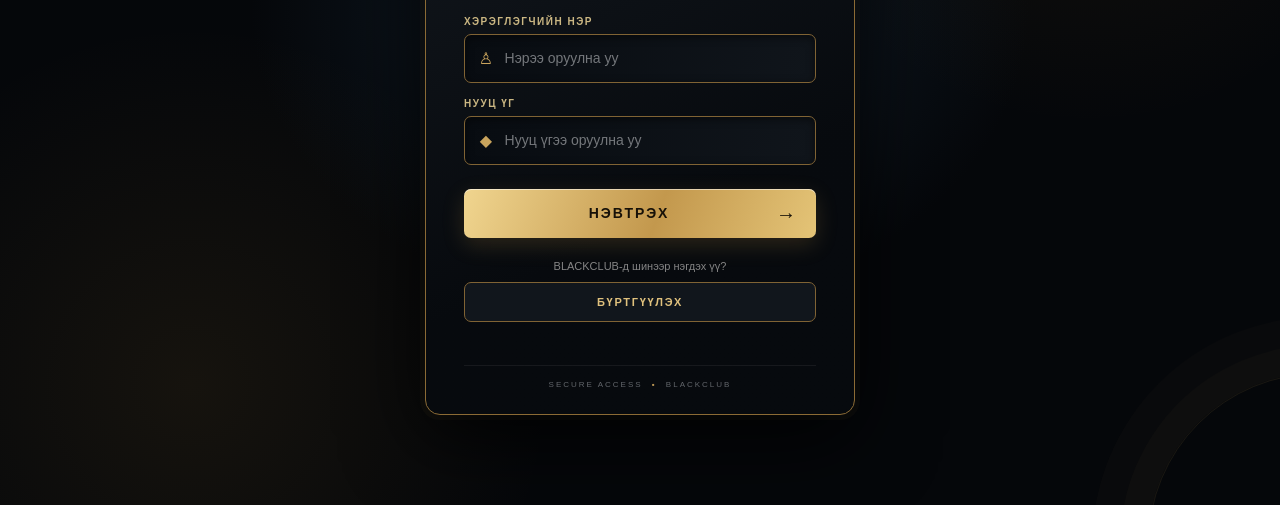
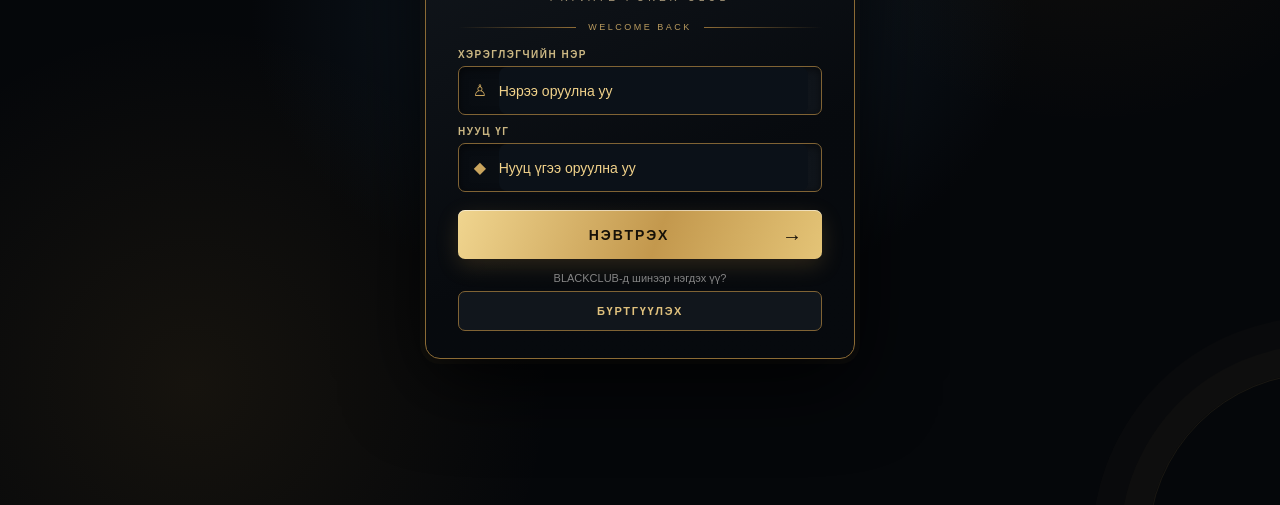
Before and after one commit to black-new/black-new, a website: page index.html in a window 1280 px wide. Shown: the part 295-800 px from the top of the page. Drawn offline with nearby package versions, Linux system fonts and the light colour scheme.

Commit message:
Add files via upload

```diff
--- a/index.html
+++ b/index.html
@@ -992,9 +992,53 @@ body.game-active #tablePage .poker-table {
 .auth-foot{margin-top:17px;padding-top:14px;border-top:1px solid #ffffff10;color:#62666b;font-size:8px;letter-spacing:2px}
 .auth-foot b{color:#bd9855;padding:0 5px}
 @media(max-width:480px){.auth-screen{padding:16px}.auth-box{padding:28px 23px 20px}.auth-brand{font-size:28px}}
-/* Prevent the login overlay itself from creating a vertical page scrollbar. */
-body:has(#authScreen:not([style*="display: none"])) { overflow:hidden; }
-.auth-screen{overscroll-behavior:none;}
+/* LOGIN FIX: keep the screen within the viewport and prevent autofill white boxes. */
+html, body { min-height:100%; }
+body:has(#authScreen:not([style*="display: none"])) {
+  height:100%; min-height:100svh; overflow:hidden;
+}
+.auth-screen {
+  position:fixed; inset:0; width:100%; height:100%; min-height:0;
+  padding:12px; overflow:hidden; overscroll-behavior:none;
+  display:flex; align-items:center; justify-content:center;
+}
+.auth-box {
+  width:min(430px,100%); max-height:calc(100svh - 24px);
+  overflow:hidden; padding:26px 32px 20px; margin:auto;
+}
+.auth-divider { margin:19px 0 17px; }
+.auth-label { margin:11px 0 6px; }
+.auth-box .auth-input-wrap input,
+.auth-box .auth-input-wrap input:focus,
+.auth-box .auth-input-wrap input:-webkit-autofill,
+.auth-box .auth-input-wrap input:-webkit-autofill:hover,
+.auth-box .auth-input-wrap input:-webkit-autofill:focus {
+  color:#f1d28a !important;
+  -webkit-text-fill-color:#f1d28a !important;
+  caret-color:#f1d28a;
+  -webkit-box-shadow:0 0 0 1000px #0b1118 inset !important;
+  box-shadow:0 0 0 1000px #0b1118 inset !important;
+  transition:background-color 999999s ease-out 0s;
+}
+.auth-register-note { margin:13px 0 0; }
+.auth-box #loginBtn { margin-top:18px; }
+.auth-box #registerBtn { margin-top:7px; }
+.auth-box .message { min-height:0; margin-top:7px; }
+@media(max-height:650px) {
+  .auth-box { padding:17px 26px 13px; }
+  .auth-crown { width:44px; height:44px; margin-bottom:7px; font-size:25px; }
+  .auth-brand { font-size:27px; }
+  .auth-subtitle { margin-top:4px; }
+  .auth-divider { margin:12px 0 10px; }
+  .auth-label { margin:8px 0 5px; }
+  .auth-input-wrap { height:43px; }
+  .auth-box #loginBtn { height:44px; margin-top:13px; }
+  .auth-register-note { margin-top:9px; }
+  .auth-box #registerBtn { height:35px; margin-top:5px; }
+}
+@media(max-width:480px) {
+  .auth-box { padding:24px 21px 17px; }
+}
 
 </style>
 </head>
@@ -1015,7 +1059,6 @@ body:has(#authScreen:not([style*="display: none"])) { overflow:hidden; }
     <div class="auth-register-note">BLACKCLUB-д шинээр нэгдэх үү?</div>
     <button class="secondary-btn" id="registerBtn" onclick="register()">БҮРТГҮҮЛЭХ</button>
     <div class="message" id="authMessage"></div>
-    <div class="auth-foot">SECURE ACCESS <b>•</b> BLACKCLUB</div>
   </div>
 </div>
 
```
